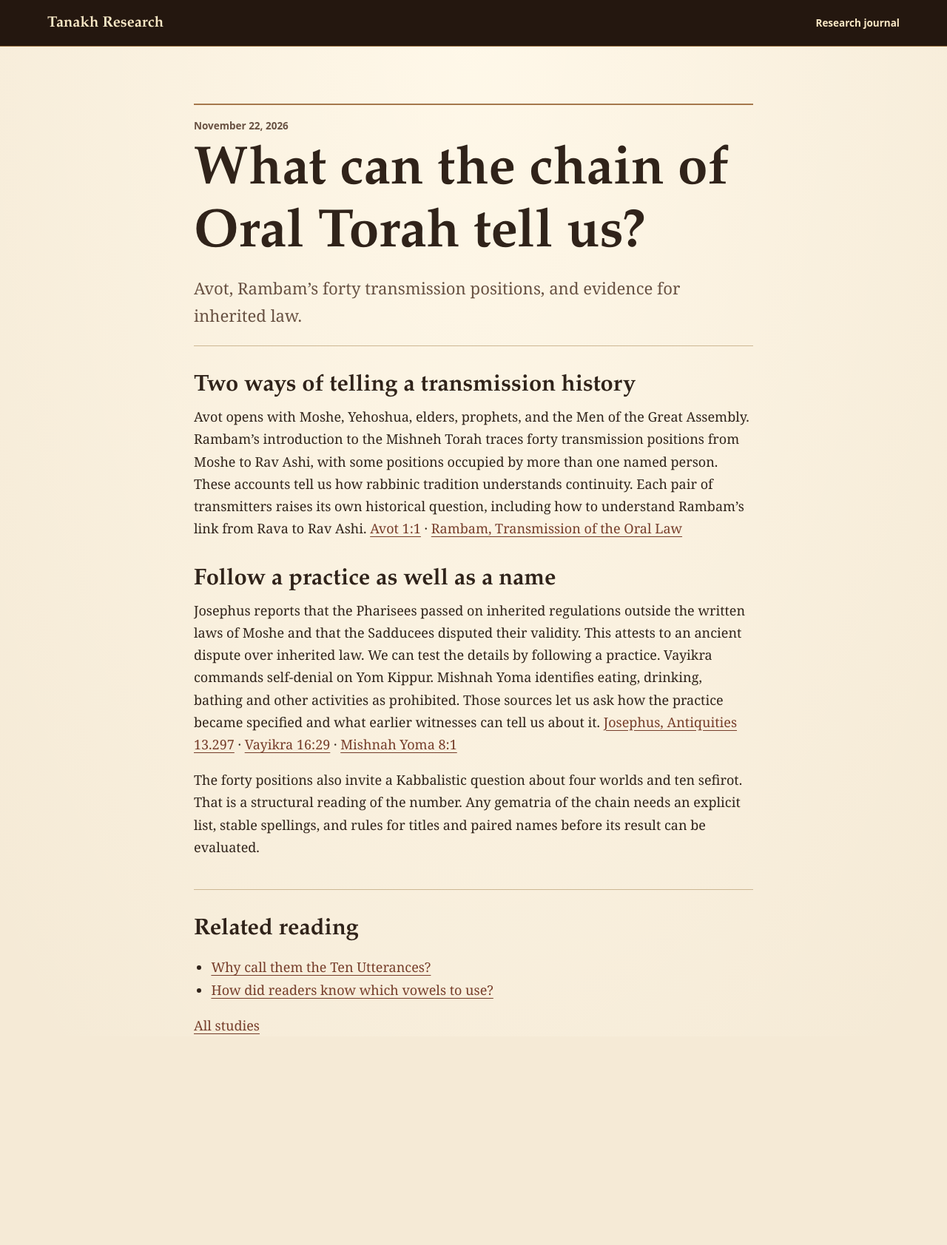
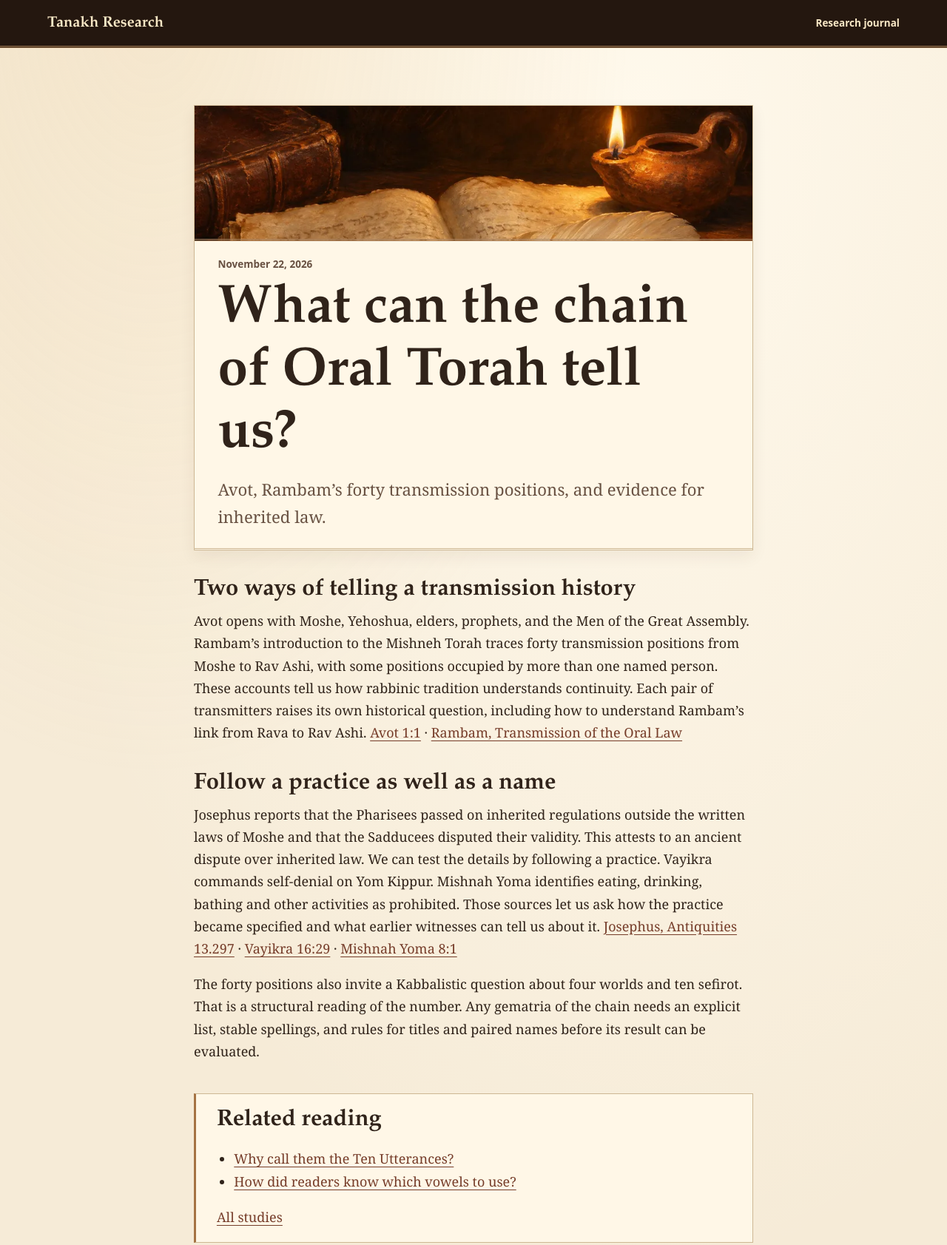
Before and after one commit to GC42026/tanakh-research, a plain HTML site: page docs/research/oral-torah-and-the-forty-names.html in a window 1280 px wide. Shown: the top 1683 px of the page at 74% size. Before the commit the page ends 1491 px from the top, so only its background shows below. Drawn offline with Linux system fonts and the light colour scheme.

Commit message:
Warm the journal with lamplit manuscript details

```diff
--- a/docs/research/oral-torah-and-the-forty-names.html
+++ b/docs/research/oral-torah-and-the-forty-names.html
@@ -5,7 +5,7 @@
   <meta name="viewport" content="width=device-width, initial-scale=1">
   <meta name="description" content="Avot, Rambam’s forty transmission positions, and evidence for inherited law.">
   <title>What can the chain of Oral Torah tell us? | Tanakh Research</title>
-  <link rel="stylesheet" href="../style.css">
+  <link rel="stylesheet" href="../style.css?v=folio-1">
 </head>
 <body>
   <header class="site-header">
--- a/docs/style.css
+++ b/docs/style.css
@@ -1,6 +1,8 @@
 :root {
   color-scheme: light;
-  --paper: #f5ead6;
+  --paper: #f6ebd7;
+  --folio: #fff7e7;
+  --brass: #a57343;
   --ink: #30231a;
   --muted: #685142;
   --accent: #763d2a;
@@ -18,7 +20,9 @@
 
 body {
   margin: 0;
-  background: radial-gradient(ellipse at 50% 0, #fff8e9, transparent 48rem);
+  background:
+    radial-gradient(ellipse at 16% 0, #eccb9636, transparent 36rem),
+    radial-gradient(ellipse at 68% 10rem, #fff9ec, transparent 48rem);
 }
 
 a {
@@ -39,7 +43,7 @@ a:focus-visible {
   gap: .45rem 1.35rem;
   padding: .92rem max(1.2rem, calc((100% - 64rem) / 2));
   background: var(--shadow);
-  border-bottom: 1px solid #987040;
+  border-bottom: 3px double #ab8257;
 }
 
 .site-header a { color: #f9e8c6; text-decoration: none; }
@@ -91,8 +95,11 @@ p { margin: 0 0 1rem; }
 .intro, .log { width: min(100%, 52rem); margin-inline: auto; }
 .intro {
   margin-block: clamp(2.1rem, 5vw, 3.6rem);
-  padding-inline-start: clamp(.9rem, 3vw, 1.7rem);
-  border-inline-start: 2px solid #aa7948;
+  padding: clamp(1rem, 3vw, 1.8rem);
+  border: 1px solid var(--rule);
+  border-inline-start: 3px solid var(--brass);
+  background: var(--folio);
+  box-shadow: 0 .4rem 1.3rem #4527170d;
 }
 .intro p:last-child { margin-bottom: 0; }
 
@@ -118,11 +125,26 @@ time {
   margin-top: 1.35rem;
   border: 1px solid var(--rule);
   border-top: 2px solid #a5784c;
-  background: #fbf3e3;
+  background: linear-gradient(125deg, var(--folio), #fbf0dc);
+  box-shadow: 0 .35rem .95rem #4527170d;
   padding: clamp(.9rem, 3vw, 1.5rem);
   scroll-margin-top: 1rem;
 }
-.topic h3 { margin-top: 0; }
+.topic h3 {
+  display: flex;
+  align-items: baseline;
+  gap: .55rem;
+  margin-top: 0;
+}
+
+.topic h3::before {
+  content: "";
+  width: .34rem;
+  height: .34rem;
+  flex: 0 0 auto;
+  border: 1px solid var(--brass);
+  transform: translateY(-.12em) rotate(45deg);
+}
 .topic article { border-top: 1px solid var(--rule); padding: .75rem 0 .65rem; }
 .topic article:last-child { padding-bottom: 0; }
 .topic h4 { margin: 0 0 .22rem; font-size: 1.18rem; }
@@ -130,19 +152,53 @@ time {
 
 .entry { overflow-wrap: break-word; }
 .entry-heading {
-  border-top: 2px solid #a5784c;
-  border-bottom: 1px solid var(--rule);
-  padding: 1.05rem 0 1.2rem;
-  margin-bottom: 1.5rem;
+  border: 1px solid var(--rule);
+  border-bottom: 3px double var(--rule);
+  padding: 0 0 1.35rem;
+  margin-bottom: 1.7rem;
+  background: var(--folio);
+  box-shadow: 0 .45rem 1.1rem #45271712;
 }
+.entry-heading::before {
+  content: "";
+  display: block;
+  height: clamp(5rem, 18vw, 10rem);
+  margin-bottom: 1.2rem;
+  border-bottom: 3px double #aa835f;
+  background: #422a1b url("assets/lamplit-folio.webp") center 10% / cover no-repeat;
+}
+
+.entry-heading > * { margin-inline: clamp(1rem, 4vw, 1.75rem); }
 .entry-heading time { margin-bottom: .55rem; }
 .entry-heading .lead { margin-bottom: 0; }
-.related { border-top: 1px solid var(--rule); margin-top: 2.3rem; }
+.related {
+  border: 1px solid var(--rule);
+  border-inline-start: 3px solid var(--brass);
+  margin-top: 2.3rem;
+  padding: 1.05rem clamp(1rem, 4vw, 1.55rem);
+  background: var(--folio);
+}
+
+.related h2 { margin-top: 0; }
+.related p:last-child { margin-bottom: 0; }
+
+main::after {
+  content: "";
+  display: block;
+  width: min(8rem, 55%);
+  height: .7rem;
+  margin: 2.7rem auto 0;
+  background:
+    linear-gradient(45deg, #ac8054 50%, transparent 51%) center / .48rem .48rem no-repeat,
+    linear-gradient(-135deg, #ac8054 50%, transparent 51%) center / .48rem .48rem no-repeat,
+    linear-gradient(90deg, transparent, #ac8054, transparent) center / 100% 1px no-repeat;
+}
 .related ul { padding-left: 1.3rem; }
 
 @media (max-width: 46rem) {
   .hero { display: block; }
   .hero-content { padding: 1.15rem 1.05rem 1.3rem; }
+  .start-link span { display: none; }
   .hero h1 { font-size: clamp(2.35rem, 9vw, 3.5rem); line-height: 1.03; }
   .hero-break { display: none; }
   .hero .lead { margin-top: .65rem; }
```
Also changed, not shown: docs/index.html (+1 -1 lines), docs/research/asher-yatzar.html (+1 -1 lines), docs/research/esav-and-mitzrayim.html (+1 -1 lines), docs/research/gemara-and-kabbalah.html (+1 -1 lines), docs/research/how-hebrew-was-read.html (+1 -1 lines), docs/research/jewish-time-and-history.html (+1 -1 lines), docs/research/sefirot-gematria-and-computation.html (+1 -1 lines), docs/research/the-ten-utterances.html (+1 -1 lines), docs/research/the-whole-in-each-person.html (+1 -1 lines), docs/research/torah-as-language-of-branches.html (+1 -1 lines), docs/research/what-is-distinctive-in-tanakh.html (+1 -1 lines), docs/assets/lamplit-folio.webp (added), 1 other file.
